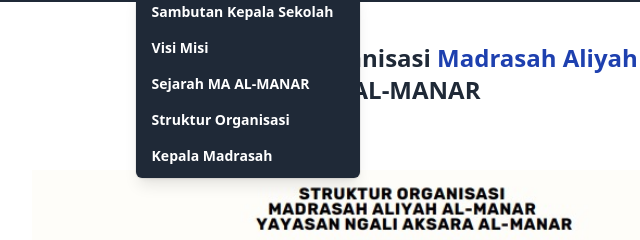
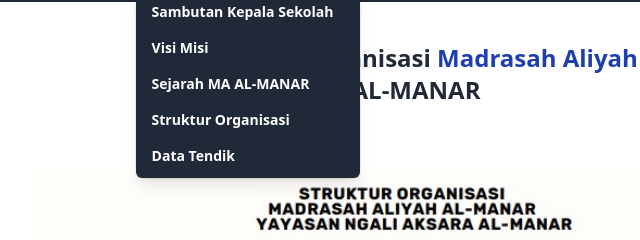
Before and after one commit to NgodingSeru25/MA-Al-manar, a plain HTML site: page src/organisasi.html in a window 1280 px wide. Both pictures are taken after a click on the button "Profil". Shown: the part 70-310 px from the top of the page, 224-864 px from the left. Drawn offline with Linux system fonts and the light colour scheme.

Commit message:
Update organisasi.html

```diff
--- a/src/organisasi.html
+++ b/src/organisasi.html
@@ -8,8 +8,7 @@
 </head>
 
 <body>
- <!-- nav start -->
- <!-- nav start -->
+  <!-- nav start -->
  <div class="w-full bg-gray-800  py-5 sticky top-0 z-10">
      <div class="container mx-auto px-2 md:px-0">
          <div class="flex flex-wrap justify-between">
@@ -83,10 +82,10 @@
                                      role="menuitem"
                                      tabindex="-1">Struktur Organisasi</a>
                                  <a
-                                     href="#Kepsek"
+                                     href="Kepsek.html"
                                      class="block px-4 py-2 text-sm text-white hover:bg-gray-700 dropdown-item"
                                      role="menuitem"
-                                     tabindex="-1">Kepala Madrasah</a>
+                                     tabindex="-1">Data Tendik</a>
                              </div>
                          </div>
                      </li>
```
